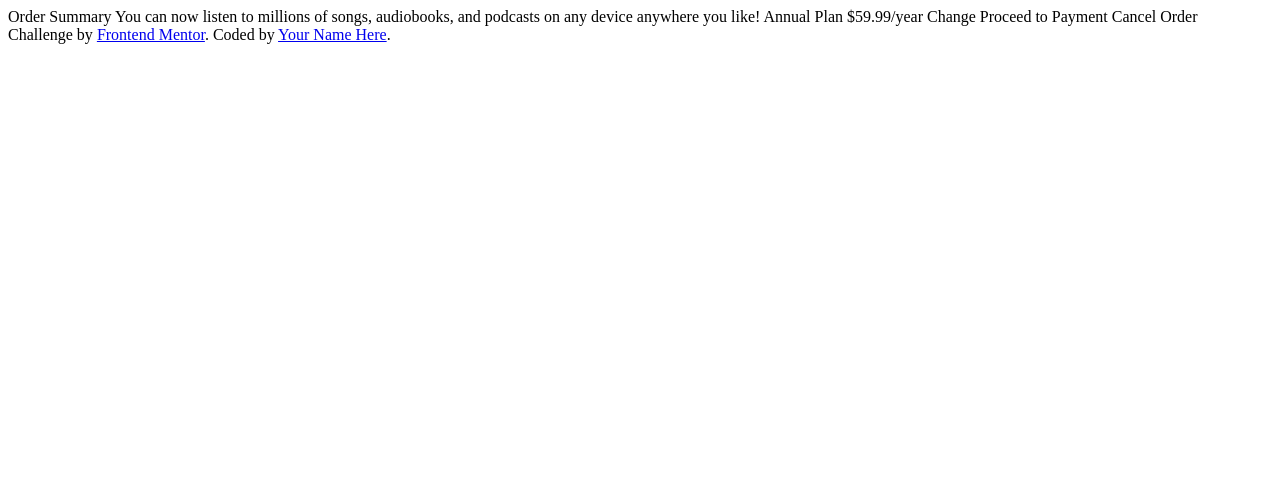
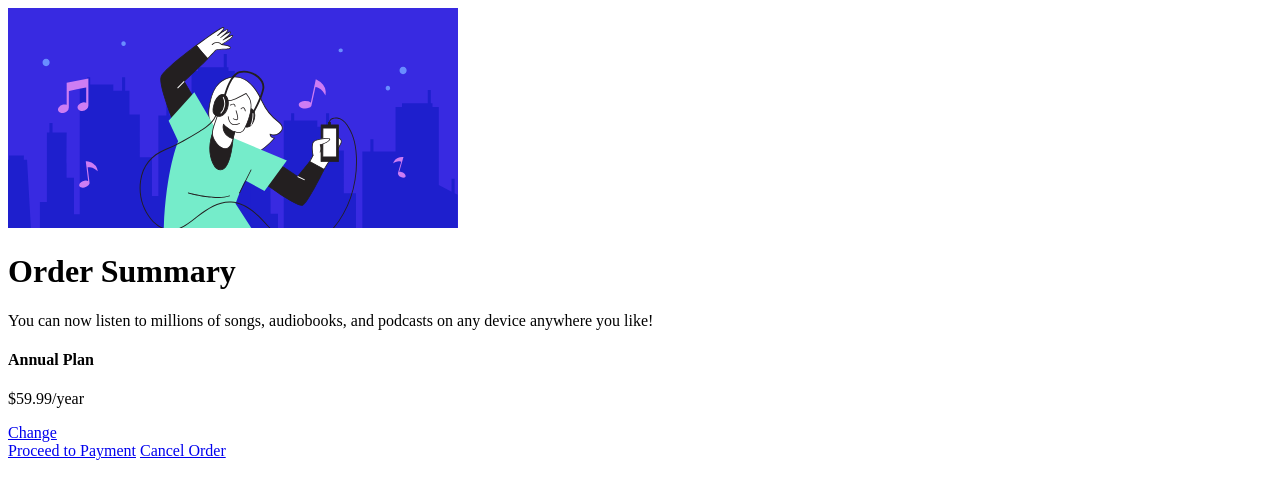
Before and after one commit to Galaxylord-AIM/Frontend-Mentor-Order-summary-card, a plain HTML site: page index.html in a window 1280 px wide. Drawn offline with Linux system fonts and the light colour scheme.

Commit message:
getting the structure ready

```diff
--- a/index.html
+++ b/index.html
@@ -13,23 +13,30 @@
 
 </head>
 <body>
-
-  Order Summary
-
-  You can now listen to millions of songs, audiobooks, and podcasts on any
-  device anywhere you like!
-
-  Annual Plan
-  $59.99/year
-
-  Change
-
-  Proceed to Payment
-  Cancel Order
-
-  <div class="attribution">
+  <div class="container">
+    <div class="image-area">
+      <img src="images/illustration-hero.svg" alt="hero illustration">
+    </div>
+    <div class="text-area">
+      <h1 class="title">Order Summary</h1>
+      <p class="sub-title">
+        You can now listen to millions of songs, audiobooks, and podcasts on any
+        device anywhere you like!
+      </p>
+      <div class="plan-box">
+        <div class="plan-box-left">
+          <h4>Annual Plan</h4>
+          <p>$59.99/year</p>
+        </div>
+        <a href="#" class="change-btn">Change</a>
+      </div>
+      <a href="#" class="payment-btn">Proceed to Payment</a>
+      <a href="#" class="cancel-btn">Cancel Order</a>
+    </div>
+  </div>
+  <!-- <div class="attribution">
     Challenge by <a href="https://www.frontendmentor.io?ref=challenge" target="_blank">Frontend Mentor</a>.
-    Coded by <a href="#">Your Name Here</a>.
-  </div>
+    Coded by <a href="#">Ayman Momin</a>.
+  </div> -->
 </body>
 </html>
```
